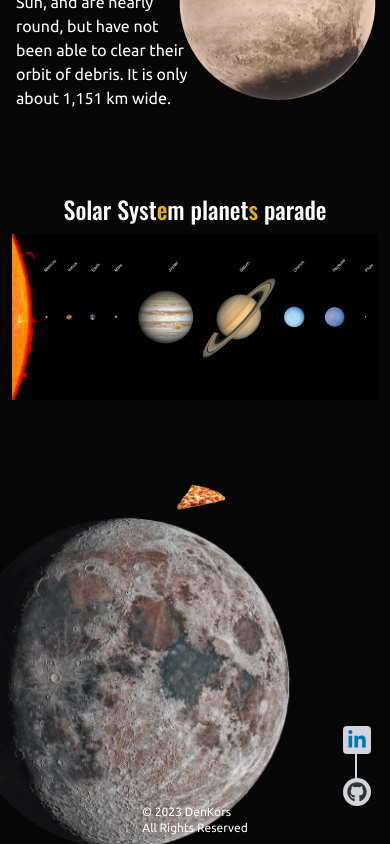
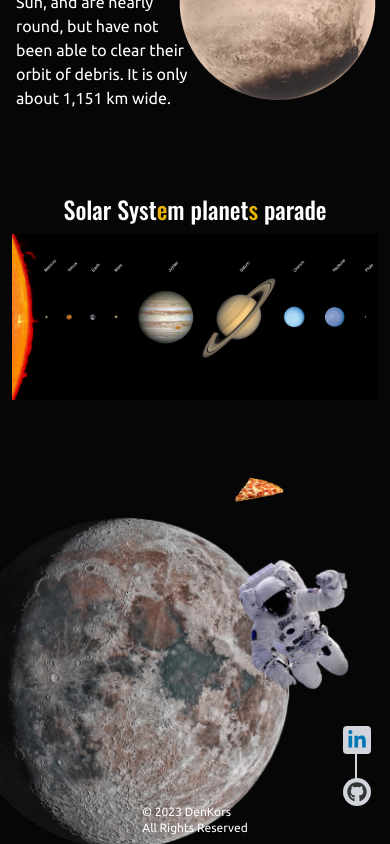
Before and after one commit to DenysKors/AboveTheSky_PetProject, a React (Vite) app: page / in a window 390 px wide. Shown: the part 5230-6074 px from the top of the page. Built offline with nearby package versions, Linux system fonts and the light colour scheme.

Commit message:
Footer img position

```diff
--- a/src/components/Footer.jsx
+++ b/src/components/Footer.jsx
@@ -1,11 +1,15 @@
 import Pizza from "../assets/images/pizza_slice.png";
+import Astronaut from "../assets/images/footer_astronaut.png";
 
 function Footer() {
   return (
     <footer className="relative mt-16 md:mt-28 lg:mt-36 h-[45vh] md:h-[60vh] overflow-hidden">
       <div className="w-[75vw] h-full bg-footerMoon bg-no-repeat bg-left-bottom bg-contain"></div>
-      <div className="absolute top-[5%] left-[45%] w-[50px] md:top-[10%] md:left-[55%] md:w-[80px] lg:top-[10%] lg:w-[90px]">
+      <div className="absolute top-[3%] left-[calc(100vw-40%)] w-[50px] md:top-[10%] md:left-[55%] md:w-[80px] lg:top-[10%] lg:left-[45%] lg:w-[90px]">
         <img src={Pizza} alt="pizza slice" />
+      </div>
+      <div className="absolute -rotate-45 top-[20%] right-[5%] w-[150px] md:top-[10%] md:right-[10%] md:w-[220px] lg:top-[10%] lg:right-[calc(100vw-75%)] lg:w-[260px]">
+        <img src={Astronaut} alt="astronaut" />
       </div>
       <div className="link-wrapper right-[5%] bottom-[10%] md:bottom-[15%] h-20 md:h-36 flex flex-col justify-between">
         <a
```
Also changed, not shown: src/assets/images/footer_astronaut.png (added).
